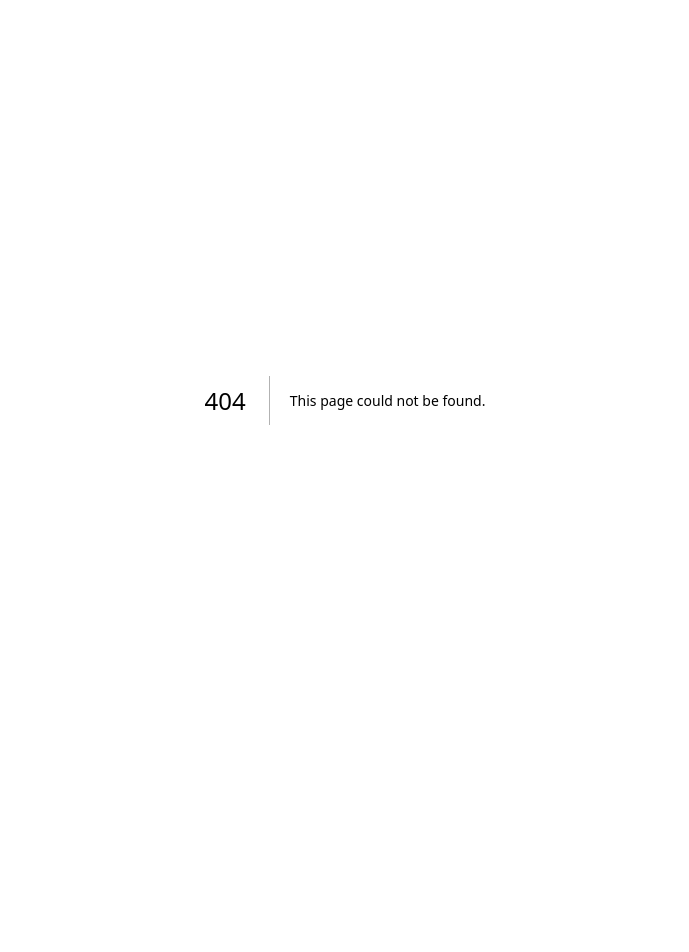
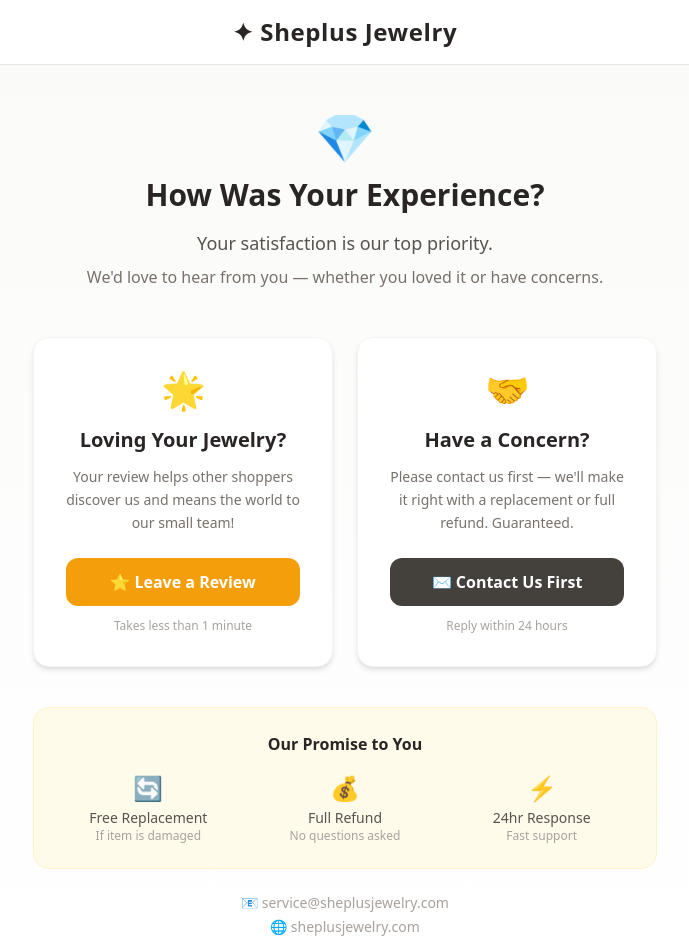
Before and after one commit to apriljacky1988-collab/sheplusjewelry, a Next.js app: page /jewelry-care in a window 1280 px wide. Before the commit this address had no page. Shown: the top 952 px of the page, without its empty margins (295-984 px from the left). Before the commit the page ends 800 px from the top, so only its background shows below. Built offline with nearby package versions, Linux system fonts and the light colour scheme.

Commit message:
Add /jewelry-care customer care landing page for Amazon buyers

```diff
--- /dev/null
+++ b/app/jewelry-care/page.tsx
@@ -0,0 +1,107 @@
+import { Metadata } from "next";
+
+export const metadata: Metadata = {
+  title: "Customer Care | Sheplus Jewelry",
+  description: "We're here to help! Contact our customer care team for any questions about your Sheplus Jewelry order.",
+};
+
+export default function JewelryCarePage() {
+  return (
+    <main className="min-h-screen bg-gradient-to-b from-stone-50 to-white">
+      {/* Header */}
+      <div className="bg-white border-b border-stone-200 py-4 px-6">
+        <div className="max-w-4xl mx-auto flex items-center justify-center">
+          <span className="text-2xl font-bold text-stone-800 tracking-wide">
+            ✦ Sheplus Jewelry
+          </span>
+        </div>
+      </div>
+
+      {/* Hero Section */}
+      <div className="max-w-2xl mx-auto px-6 py-12 text-center">
+        <div className="text-5xl mb-4">💎</div>
+        <h1 className="text-3xl font-bold text-stone-800 mb-4">
+          How Was Your Experience?
+        </h1>
+        <p className="text-lg text-stone-600 mb-2">
+          Your satisfaction is our top priority.
+        </p>
+        <p className="text-stone-500">
+          We'd love to hear from you — whether you loved it or have concerns.
+        </p>
+      </div>
+
+      {/* Two Path Cards */}
+      <div className="max-w-2xl mx-auto px-6 pb-12">
+        <div className="grid grid-cols-1 md:grid-cols-2 gap-6">
+
+          {/* Happy Path */}
+          <div className="bg-white rounded-2xl shadow-md border border-stone-100 p-8 text-center hover:shadow-lg transition-shadow">
+            <div className="text-4xl mb-4">🌟</div>
+            <h2 className="text-xl font-bold text-stone-800 mb-3">
+              Loving Your Jewelry?
+            </h2>
+            <p className="text-stone-500 text-sm mb-6 leading-relaxed">
+              Your review helps other shoppers discover us and means the world to our small team!
+            </p>
+            <a
+              href="https://www.amazon.com/review/create-review?asin=B0FNWV1T9Q"
+              target="_blank"
+              rel="noopener noreferrer"
+              className="block w-full bg-amber-500 hover:bg-amber-600 text-white font-semibold py-3 px-6 rounded-xl transition-colors"
+            >
+              ⭐ Leave a Review
+            </a>
+            <p className="text-xs text-stone-400 mt-3">Takes less than 1 minute</p>
+          </div>
+
+          {/* Unhappy Path */}
+          <div className="bg-white rounded-2xl shadow-md border border-stone-100 p-8 text-center hover:shadow-lg transition-shadow">
+            <div className="text-4xl mb-4">🤝</div>
+            <h2 className="text-xl font-bold text-stone-800 mb-3">
+              Have a Concern?
+            </h2>
+            <p className="text-stone-500 text-sm mb-6 leading-relaxed">
+              Please contact us first — we'll make it right with a replacement or full refund. Guaranteed.
+            </p>
+            <a
+              href="mailto:service@sheplusjewelry.com?subject=Order%20Issue%20-%20Amazon%20Purchase&body=Hi%20Sheplus%20Team%2C%0A%0AOrder%20ID%3A%20%5Byour%20order%20number%5D%0A%0AIssue%3A%20%5Bplease%20describe%5D%0A%0AThank%20you!"
+              className="block w-full bg-stone-700 hover:bg-stone-800 text-white font-semibold py-3 px-6 rounded-xl transition-colors"
+            >
+              ✉️ Contact Us First
+            </a>
+            <p className="text-xs text-stone-400 mt-3">Reply within 24 hours</p>
+          </div>
+        </div>
+
+        {/* Trust Section */}
+        <div className="mt-10 bg-amber-50 rounded-2xl p-6 text-center border border-amber-100">
+          <h3 className="font-bold text-stone-800 mb-4">Our Promise to You</h3>
+          <div className="grid grid-cols-3 gap-4 text-sm text-stone-600">
+            <div>
+              <div className="text-2xl mb-1">🔄</div>
+              <div className="font-medium">Free Replacement</div>
+              <div className="text-xs text-stone-400">If item is damaged</div>
+            </div>
+            <div>
+              <div className="text-2xl mb-1">💰</div>
+              <div className="font-medium">Full Refund</div>
+              <div className="text-xs text-stone-400">No questions asked</div>
+            </div>
+            <div>
+              <div className="text-2xl mb-1">⚡</div>
+              <div className="font-medium">24hr Response</div>
+              <div className="text-xs text-stone-400">Fast support</div>
+            </div>
+          </div>
+        </div>
+
+        {/* Contact Info */}
+        <div className="mt-6 text-center text-stone-400 text-sm">
+          <p>📧 service@sheplusjewelry.com</p>
+          <p className="mt-1">🌐 sheplusjewelry.com</p>
+        </div>
+      </div>
+    </main>
+  );
+}
```
